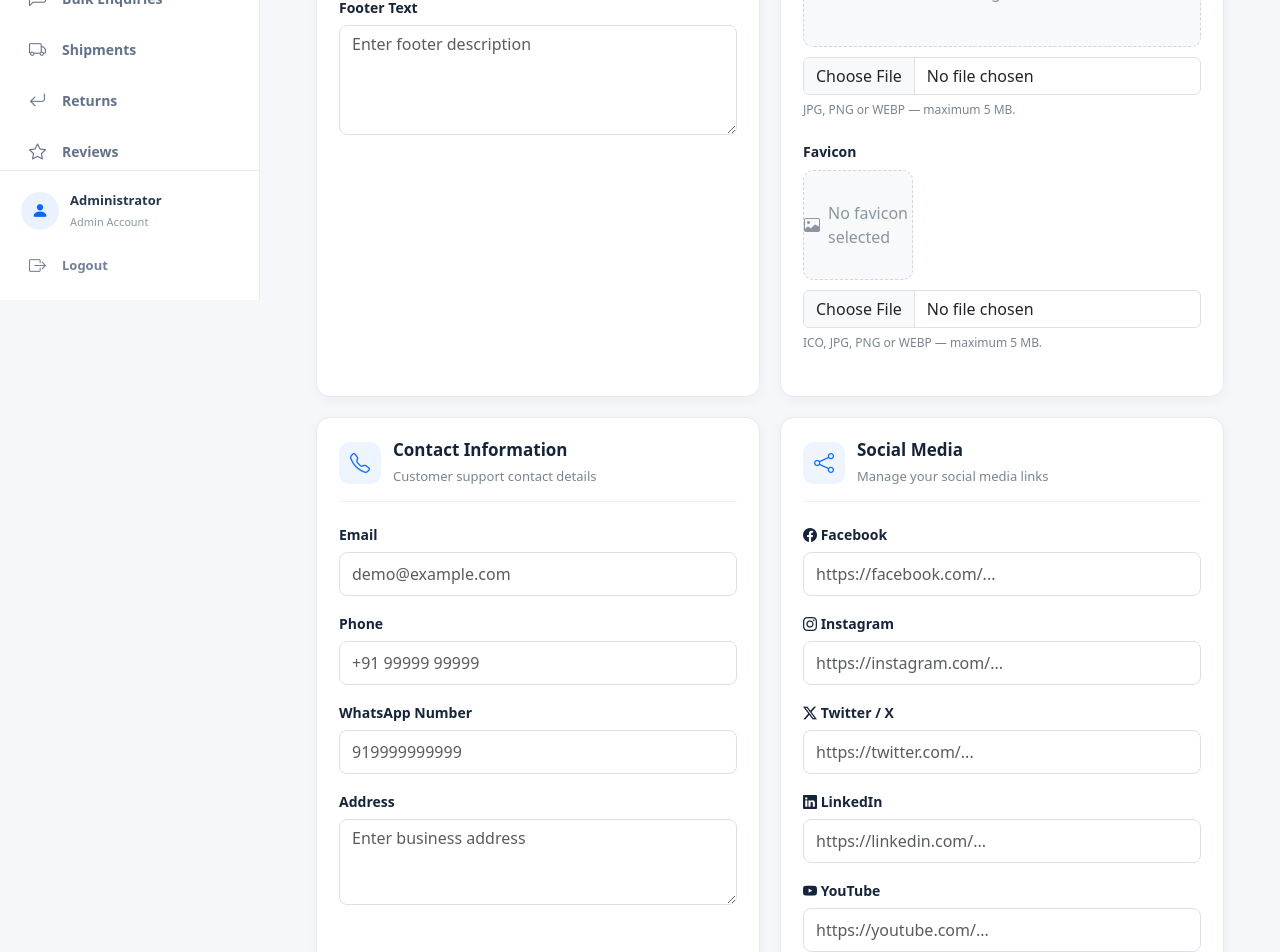
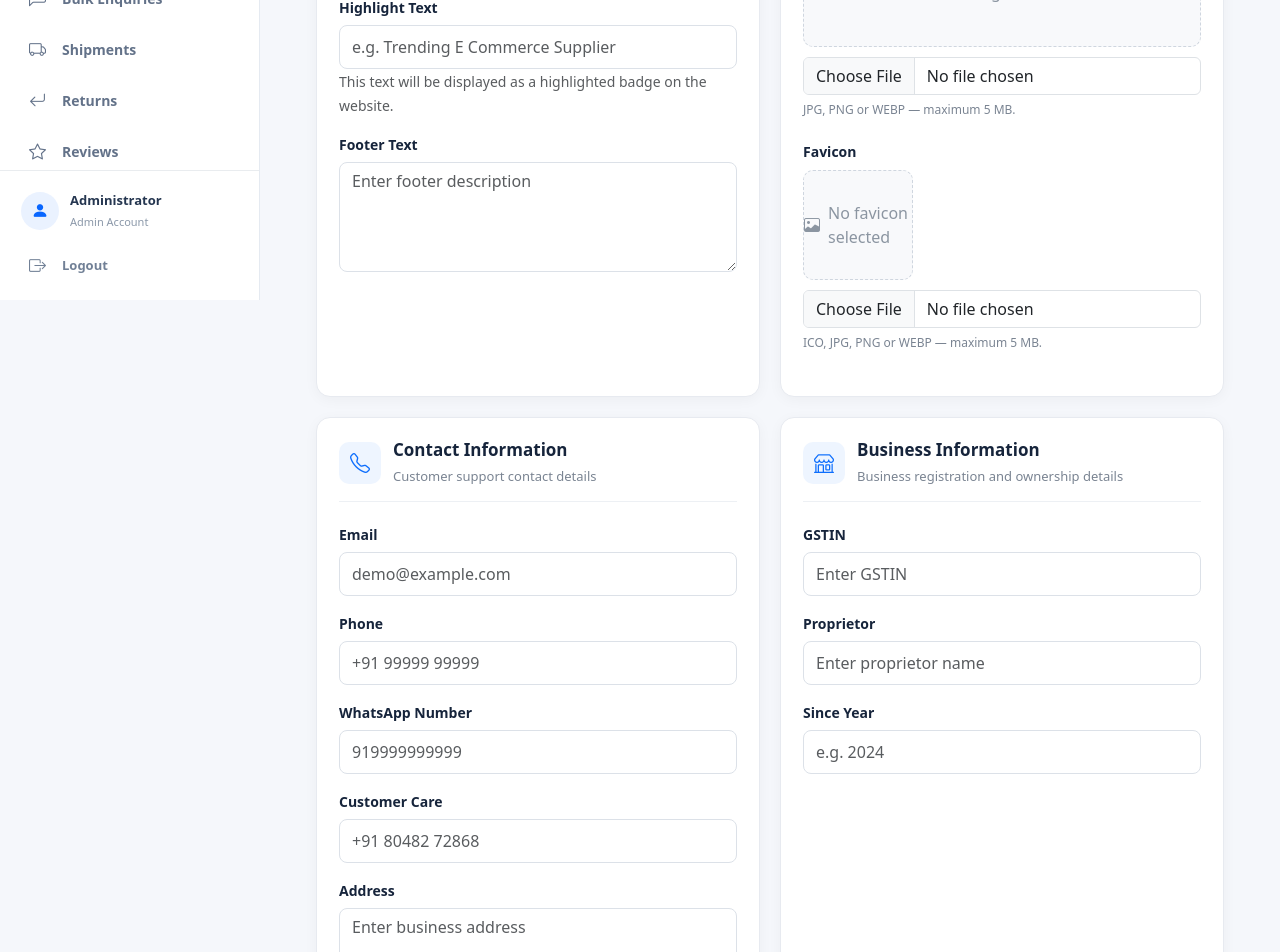
Before and after one commit to vishalyadav101/ShantiEnterprises.UI, an Angular app: page /admin/website-setting in a window 1280 px wide. Shown: the part 500-1452 px from the top of the page. Built offline with nearby package versions, Linux system fonts and the light colour scheme; no server answers; sample sign-in values are in the browser's storage.

Commit message:
Add dynamic business details to footer

```diff
--- a/src/app/features/website-setting/website-setting/website-setting.html
+++ b/src/app/features/website-setting/website-setting/website-setting.html
@@ -28,9 +28,13 @@
 
     <form (ngSubmit)="save()" #settingForm="ngForm">
       <div class="settings-grid">
+        <!-- =========================
+             BASIC INFORMATION
+        ========================== -->
         <section class="settings-card">
           <div class="card-title">
             <i class="bi bi-building"></i>
+
             <div>
               <h4>Basic Information</h4>
               <span>Website name and footer information</span>
@@ -38,7 +42,8 @@
           </div>
 
           <div class="form-group">
-            <label for="companyName">Company Name <span>*</span></label>
+            <label for="companyName"> Company Name <span>*</span> </label>
+
             <input
               id="companyName"
               name="companyName"
@@ -51,8 +56,29 @@
             />
           </div>
 
+          <!-- Highlight Text -->
           <div class="form-group">
-            <label for="footerText">Footer Text</label>
+            <label for="highlightText"> Highlight Text </label>
+
+            <input
+              id="highlightText"
+              name="highlightText"
+              type="text"
+              class="form-control"
+              [(ngModel)]="setting.highlightText"
+              maxlength="200"
+              placeholder="e.g. Trending E Commerce Supplier"
+            />
+
+            <small class="text-muted">
+              This text will be displayed as a highlighted badge on the website.
+            </small>
+          </div>
+
+          <!-- Footer Text -->
+          <div class="form-group">
+            <label for="footerText"> Footer Text </label>
+
             <textarea
               id="footerText"
               name="footerText"
@@ -65,9 +91,13 @@
           </div>
         </section>
 
+        <!-- =========================
+             BRANDING
+        ========================== -->
         <section class="settings-card">
           <div class="card-title">
             <i class="bi bi-images"></i>
+
             <div>
               <h4>Branding</h4>
               <span>Upload website logo and favicon</span>
@@ -93,7 +123,7 @@
               (change)="onLogoSelected($event)"
             />
 
-            <small>JPG, PNG or WEBP — maximum 5 MB.</small>
+            <small> JPG, PNG or WEBP — maximum 5 MB. </small>
           </div>
 
           <div class="upload-block">
@@ -115,13 +145,17 @@
               (change)="onFaviconSelected($event)"
             />
 
-            <small>ICO, JPG, PNG or WEBP — maximum 5 MB.</small>
+            <small> ICO, JPG, PNG or WEBP — maximum 5 MB. </small>
           </div>
         </section>
 
+        <!-- =========================
+             CONTACT INFORMATION
+        ========================== -->
         <section class="settings-card">
           <div class="card-title">
             <i class="bi bi-telephone"></i>
+
             <div>
               <h4>Contact Information</h4>
               <span>Customer support contact details</span>
@@ -130,6 +164,7 @@
 
           <div class="form-group">
             <label for="email">Email</label>
+
             <input
               id="email"
               name="email"
@@ -142,6 +177,7 @@
 
           <div class="form-group">
             <label for="phone">Phone</label>
+
             <input
               id="phone"
               name="phone"
@@ -153,7 +189,8 @@
           </div>
 
           <div class="form-group">
-            <label for="whatsAppNumber">WhatsApp Number</label>
+            <label for="whatsAppNumber"> WhatsApp Number </label>
+
             <input
               id="whatsAppNumber"
               name="whatsAppNumber"
@@ -165,7 +202,21 @@
           </div>
 
           <div class="form-group">
+            <label for="customerCare"> Customer Care </label>
+
+            <input
+              id="customerCare"
+              name="customerCare"
+              type="text"
+              class="form-control"
+              [(ngModel)]="setting.customerCare"
+              placeholder="+91 80482 72868"
+            />
+          </div>
+
+          <div class="form-group">
             <label for="address">Address</label>
+
             <textarea
               id="address"
               name="address"
@@ -177,9 +228,70 @@
           </div>
         </section>
 
+        <!-- =========================
+             BUSINESS INFORMATION
+        ========================== -->
+        <section class="settings-card">
+          <div class="card-title">
+            <i class="bi bi-shop"></i>
+
+            <div>
+              <h4>Business Information</h4>
+              <span>Business registration and ownership details</span>
+            </div>
+          </div>
+
+          <div class="form-group">
+            <label for="gstin">GSTIN</label>
+
+            <input
+              id="gstin"
+              name="gstin"
+              type="text"
+              class="form-control"
+              [(ngModel)]="setting.gstin"
+              maxlength="50"
+              placeholder="Enter GSTIN"
+            />
+          </div>
+
+          <div class="form-group">
+            <label for="proprietor">Proprietor</label>
+
+            <input
+              id="proprietor"
+              name="proprietor"
+              type="text"
+              class="form-control"
+              [(ngModel)]="setting.proprietor"
+              maxlength="200"
+              placeholder="Enter proprietor name"
+            />
+          </div>
+
+          <div class="form-group">
+            <label for="sinceYear">Since Year</label>
+
+            <input
+              id="sinceYear"
+              name="sinceYear"
+              type="number"
+              class="form-control"
+              [(ngModel)]="setting.sinceYear"
+              min="1900"
+              max="2100"
+              placeholder="e.g. 2024"
+            />
+          </div>
+        </section>
+
+        <!-- =========================
+             SOCIAL MEDIA
+        ========================== -->
         <section class="settings-card">
           <div class="card-title">
             <i class="bi bi-share"></i>
+
             <div>
               <h4>Social Media</h4>
               <span>Manage your social media links</span>
@@ -187,7 +299,11 @@
           </div>
 
           <div class="form-group">
-            <label for="facebookUrl"> <i class="bi bi-facebook"></i> Facebook </label>
+            <label for="facebookUrl">
+              <i class="bi bi-facebook"></i>
+              Facebook
+            </label>
+
             <input
               id="facebookUrl"
               name="facebookUrl"
@@ -199,7 +315,11 @@
           </div>
 
           <div class="form-group">
-            <label for="instagramUrl"> <i class="bi bi-instagram"></i> Instagram </label>
+            <label for="instagramUrl">
+              <i class="bi bi-instagram"></i>
+              Instagram
+            </label>
+
             <input
               id="instagramUrl"
               name="instagramUrl"
@@ -211,7 +331,11 @@
           </div>
 
           <div class="form-group">
-            <label for="twitterUrl"> <i class="bi bi-twitter-x"></i> Twitter / X </label>
+            <label for="twitterUrl">
+              <i class="bi bi-twitter-x"></i>
+              Twitter / X
+            </label>
+
             <input
               id="twitterUrl"
               name="twitterUrl"
@@ -223,7 +347,11 @@
           </div>
 
           <div class="form-group">
-            <label for="linkedInUrl"> <i class="bi bi-linkedin"></i> LinkedIn </label>
+            <label for="linkedInUrl">
+              <i class="bi bi-linkedin"></i>
+              LinkedIn
+            </label>
+
             <input
               id="linkedInUrl"
               name="linkedInUrl"
@@ -235,7 +363,11 @@
           </div>
 
           <div class="form-group">
-            <label for="youTubeUrl"> <i class="bi bi-youtube"></i> YouTube </label>
+            <label for="youTubeUrl">
+              <i class="bi bi-youtube"></i>
+              YouTube
+            </label>
+
             <input
               id="youTubeUrl"
               name="youTubeUrl"
@@ -248,6 +380,9 @@
         </section>
       </div>
 
+      <!-- =========================
+           SAVE BUTTON
+      ========================== -->
       <div class="form-actions">
         <button type="submit" class="btn btn-primary" [disabled]="saving || settingForm.invalid">
           @if (saving) {
--- a/src/app/features/website-setting/website-setting/website-setting.ts
+++ b/src/app/features/website-setting/website-setting/website-setting.ts
@@ -23,12 +23,17 @@ export class WebsiteSettingComponent implements OnInit {
     email: null,
     phone: null,
     whatsAppNumber: null,
+    customerCare: null,
+    gstin: null,
+    proprietor: null,
+    sinceYear: null,
     address: null,
     facebookUrl: null,
     instagramUrl: null,
     twitterUrl: null,
     linkedInUrl: null,
     youTubeUrl: null,
+    highlightText: null,
     footerText: null,
     updatedDate: null,
   };
@@ -118,14 +123,37 @@ export class WebsiteSettingComponent implements OnInit {
     formData.append('CompanyName', this.setting.companyName.trim());
 
     this.appendIfValue(formData, 'Email', this.setting.email);
+
     this.appendIfValue(formData, 'Phone', this.setting.phone);
+
     this.appendIfValue(formData, 'WhatsAppNumber', this.setting.whatsAppNumber);
+
+    this.appendIfValue(formData, 'CustomerCare', this.setting.customerCare);
+
+    this.appendIfValue(formData, 'GSTIN', this.setting.gstin);
+
+    this.appendIfValue(formData, 'Proprietor', this.setting.proprietor);
+
+    if (this.setting.sinceYear !== null && this.setting.sinceYear !== undefined) {
+      formData.append('SinceYear', this.setting.sinceYear.toString());
+    }
+
     this.appendIfValue(formData, 'Address', this.setting.address);
+
     this.appendIfValue(formData, 'FacebookUrl', this.setting.facebookUrl);
+
     this.appendIfValue(formData, 'InstagramUrl', this.setting.instagramUrl);
+
     this.appendIfValue(formData, 'TwitterUrl', this.setting.twitterUrl);
+
     this.appendIfValue(formData, 'LinkedInUrl', this.setting.linkedInUrl);
+
     this.appendIfValue(formData, 'YouTubeUrl', this.setting.youTubeUrl);
+
+    // Highlight text
+    this.appendIfValue(formData, 'HighlightText', this.setting.highlightText);
+
+    // Footer text
     this.appendIfValue(formData, 'FooterText', this.setting.footerText);
 
     if (this.logoFile) {
@@ -139,6 +167,7 @@ export class WebsiteSettingComponent implements OnInit {
     this.websiteSettingService.saveSettings(formData).subscribe({
       next: (response) => {
         this.setting = response;
+
         this.logoPreview = response.logoUrl;
         this.faviconPreview = response.faviconUrl;
 
@@ -146,8 +175,10 @@ export class WebsiteSettingComponent implements OnInit {
         this.faviconFile = null;
 
         this.successMessage = 'Website settings saved successfully.';
+
         this.saving = false;
       },
+
       error: (error) => {
         console.error('Website Setting Save Error:', error);
 
--- a/src/app/layout/customer-layout/customer-layout/customer-layout.html
+++ b/src/app/layout/customer-layout/customer-layout/customer-layout.html
@@ -375,8 +375,18 @@
             </h4>
 
             <p>
-              {{ websiteSetting?.footerText || 'Your trusted place for quality products, easy shopping and a smooth online shopping experience.' }}
+              {{
+                websiteSetting?.footerText ||
+                  'Your trusted place for quality products, easy shopping and a smooth online shopping experience.'
+              }}
             </p>
+
+            @if (websiteSetting?.highlightText) {
+              <div class="footer-highlight-text">
+                <i class="bi bi-stars"></i>
+                <span>{{ websiteSetting?.highlightText }}</span>
+              </div>
+            }
 
             <div class="footer-trust">
               <span>
@@ -556,6 +566,65 @@
         </div>
       </div>
 
+      <!-- BUSINESS INFORMATION -->
+
+      @if (
+        websiteSetting?.customerCare ||
+        websiteSetting?.gstin ||
+        websiteSetting?.proprietor ||
+        websiteSetting?.sinceYear
+      ) {
+        <div class="footer-business-info">
+          @if (websiteSetting?.customerCare) {
+            <div class="footer-business-item">
+              <div class="footer-business-icon">
+                <i class="bi bi-headset"></i>
+              </div>
+              <div>
+                <span>Customer Care</span>
+                <strong>{{ websiteSetting?.customerCare }}</strong>
+              </div>
+            </div>
+          }
+
+          @if (websiteSetting?.gstin) {
+            <div class="footer-business-item">
+              <div class="footer-business-icon">
+                <i class="bi bi-receipt"></i>
+              </div>
+              <div>
+                <span>GSTIN</span>
+                <strong>{{ websiteSetting?.gstin }}</strong>
+              </div>
+            </div>
+          }
+
+          @if (websiteSetting?.proprietor) {
+            <div class="footer-business-item">
+              <div class="footer-business-icon">
+                <i class="bi bi-person-badge"></i>
+              </div>
+              <div>
+                <span>Proprietor</span>
+                <strong>{{ websiteSetting?.proprietor }}</strong>
+              </div>
+            </div>
+          }
+
+          @if (websiteSetting?.sinceYear) {
+            <div class="footer-business-item">
+              <div class="footer-business-icon">
+                <i class="bi bi-calendar-check"></i>
+              </div>
+              <div>
+                <span>Since</span>
+                <strong>{{ websiteSetting?.sinceYear }}</strong>
+              </div>
+            </div>
+          }
+        </div>
+      }
+
       <!-- SOCIAL LINKS -->
 
       @if (
@@ -567,31 +636,56 @@
       ) {
         <div class="footer-social-links">
           @if (websiteSetting?.facebookUrl) {
-            <a [href]="websiteSetting!.facebookUrl!" target="_blank" rel="noopener" aria-label="Facebook">
+            <a
+              [href]="websiteSetting!.facebookUrl!"
+              target="_blank"
+              rel="noopener"
+              aria-label="Facebook"
+            >
               <i class="bi bi-facebook"></i>
             </a>
           }
 
           @if (websiteSetting?.instagramUrl) {
-            <a [href]="websiteSetting!.instagramUrl!" target="_blank" rel="noopener" aria-label="Instagram">
+            <a
+              [href]="websiteSetting!.instagramUrl!"
+              target="_blank"
+              rel="noopener"
+              aria-label="Instagram"
+            >
               <i class="bi bi-instagram"></i>
             </a>
           }
 
           @if (websiteSetting?.twitterUrl) {
-            <a [href]="websiteSetting!.twitterUrl!" target="_blank" rel="noopener" aria-label="Twitter">
+            <a
+              [href]="websiteSetting!.twitterUrl!"
+              target="_blank"
+              rel="noopener"
+              aria-label="Twitter"
+            >
               <i class="bi bi-twitter-x"></i>
             </a>
           }
 
           @if (websiteSetting?.linkedInUrl) {
-            <a [href]="websiteSetting!.linkedInUrl!" target="_blank" rel="noopener" aria-label="LinkedIn">
+            <a
+              [href]="websiteSetting!.linkedInUrl!"
+              target="_blank"
+              rel="noopener"
+              aria-label="LinkedIn"
+            >
               <i class="bi bi-linkedin"></i>
             </a>
           }
 
           @if (websiteSetting?.youTubeUrl) {
-            <a [href]="websiteSetting!.youTubeUrl!" target="_blank" rel="noopener" aria-label="YouTube">
+            <a
+              [href]="websiteSetting!.youTubeUrl!"
+              target="_blank"
+              rel="noopener"
+              aria-label="YouTube"
+            >
               <i class="bi bi-youtube"></i>
             </a>
           }
@@ -607,7 +701,8 @@
       <div class="footer-bottom">
         <p class="mb-0">
           © {{ currentYear }}
-          <strong>{{ websiteSetting?.companyName || 'Shanti Enterprises' }}</strong>. All rights reserved.
+          <strong>{{ websiteSetting?.companyName || 'Shanti Enterprises' }}</strong
+          >. All rights reserved.
         </p>
 
         <div class="footer-bottom-links">
--- a/src/app/layout/customer-layout/customer-layout/customer-layout.scss
+++ b/src/app/layout/customer-layout/customer-layout/customer-layout.scss
@@ -647,6 +647,46 @@
 }
 
 /* =========================================================
+   HIGHLIGHT TEXT
+========================================================= */
+
+.footer-highlight-text {
+  display: inline-flex;
+  align-items: center;
+  gap: 8px;
+
+  width: fit-content;
+  max-width: 100%;
+
+  margin: -6px 0 20px;
+  padding: 8px 14px;
+
+  background: linear-gradient(135deg, #0d6efd, #2563eb);
+  border: 1px solid rgba(255, 255, 255, 0.18);
+  border-radius: 999px;
+
+  color: #ffffff;
+
+  font-size: 12px;
+  font-weight: 700;
+  line-height: 1.3;
+
+  box-shadow: 0 4px 12px rgba(13, 110, 253, 0.22);
+}
+
+.footer-highlight-text i {
+  color: #dbeafe;
+  font-size: 13px;
+  flex-shrink: 0;
+}
+
+.footer-highlight-text span {
+  overflow: hidden;
+  text-overflow: ellipsis;
+  white-space: nowrap;
+}
+
+/* =========================================================
    TRUST BADGES
 ========================================================= */
 
@@ -800,6 +840,57 @@
 }
 
 /* =========================================================
+   BUSINESS INFORMATION
+========================================================= */
+
+.footer-business-info {
+  display: grid;
+  grid-template-columns: repeat(4, minmax(0, 1fr));
+  gap: 12px;
+  margin-top: 4px;
+  padding: 16px 0;
+}
+
+.footer-business-item {
+  min-width: 0;
+  display: flex;
+  align-items: center;
+  gap: 10px;
+  padding: 12px 14px;
+  background: rgba(255, 255, 255, 0.035);
+  border: 1px solid rgba(255, 255, 255, 0.1);
+  border-radius: 10px;
+}
+
+.footer-business-icon {
+  width: 36px;
+  height: 36px;
+  flex: 0 0 36px;
+  display: flex;
+  align-items: center;
+  justify-content: center;
+  border-radius: 8px;
+  background: rgba(13, 110, 253, 0.15);
+  color: #60a5fa;
+  font-size: 16px;
+}
+
+.footer-business-item span {
+  display: block;
+  margin-bottom: 3px;
+  color: #94a3b8;
+  font-size: 10px;
+}
+
+.footer-business-item strong {
+  display: block;
+  color: #e2e8f0;
+  font-size: 11px;
+  font-weight: 600;
+  overflow-wrap: anywhere;
+}
+
+/* =========================================================
    DIVIDER
 ========================================================= */
 
@@ -940,6 +1031,23 @@
 
   .footer-brand p {
     max-width: 100%;
+  }
+
+  .footer-highlight-text {
+    max-width: 100%;
+  }
+
+  .footer-highlight-text span {
+    white-space: normal;
+  }
+
+  .footer-business-info {
+    grid-template-columns: repeat(2, minmax(0, 1fr));
+    gap: 10px;
+  }
+
+  .footer-business-item {
+    padding: 10px;
   }
 }
 
@@ -2052,3 +2160,13 @@
     margin-bottom: 16px;
   }
 }
+
+/* =========================================================
+   BUSINESS INFORMATION - SMALL MOBILE
+========================================================= */
+
+@media (max-width: 575.98px) {
+  .footer-business-info {
+    grid-template-columns: 1fr;
+  }
+}
```
Also changed, not shown: src/app/core/models/website-setting.model.ts (+24 -0 lines).
